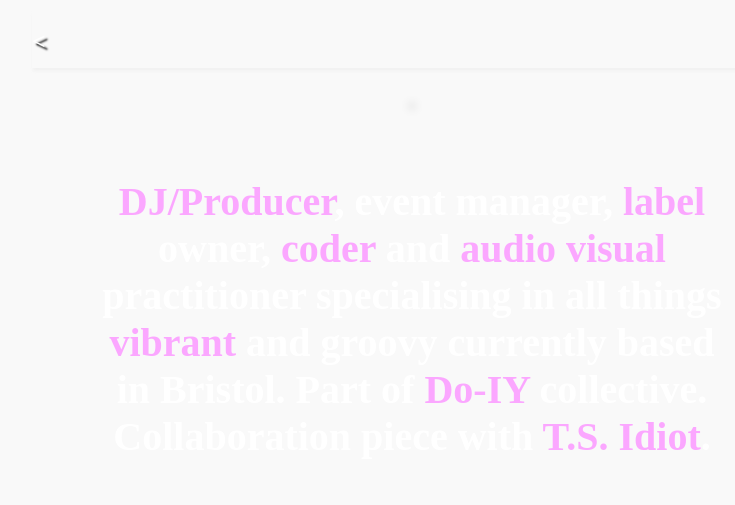
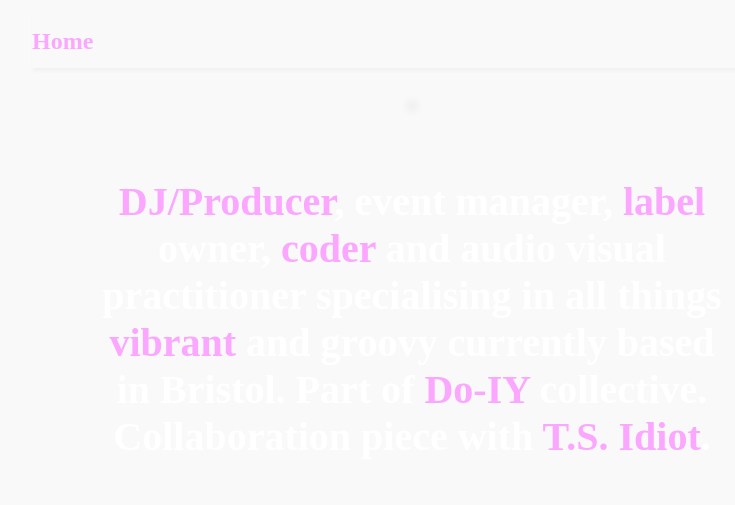
Before and after one commit to HJ959/henry_james_website, a plain HTML site: page index.html in a window 1280 px wide. Shown: the whole page, without its empty margins (228-963 px from the left). Drawn offline with nearby package versions, Linux system fonts and the light colour scheme; a web font is replaced by a local one.

```diff
--- a/index.html
+++ b/index.html
@@ -20,7 +20,7 @@
         <div id="theMainPage" class="page">
           <div class="pageHeader">
             <div class="headerElmnt">
-              <h2 onclick="showHome()" class="is-pointer"><</h2>
+              <h2 onclick="showHome()" class="click_a is-pointer">Home</h2>
             </div>
           </div>
           <div id="pageBox">
@@ -29,11 +29,12 @@
             <div id="js-home-section" class="content-section is-showing">
                 <div id="js-background_canvas"></div>
                 <div class='section'>
+                    <!--<a class="click_a is-pointer" onclick="showAV()">audio visual</a>-->
                     <h1><a class="click_a" href="https://soundcloud.com/boulderheaduk">DJ/Producer</a>,
                         event manager,
                         <a class="click_a" href="https://mint-tea-records.co.uk">label</a> owner,
                         <a class="click_a" href="https://github.com/HJ959">coder</a> and
-                        <a class="click_a is-pointer" onclick="showAV()">audio visual</a> practitioner specialising in all things
+                        audio visual practitioner specialising in all things
                         <a class="click_a is-pointer" onclick="showPrints()">vibrant</a> and groovy currently based in Bristol. Part of
                         <a class="click_a" href="https://do-iy.com">Do-IY</a> collective. Collaboration piece with
                         <a class="click_a" href="ts_idiot.html">T.S. Idiot</a>.</h1>
--- a/sass/blocks.scss
+++ b/sass/blocks.scss
@@ -20,7 +20,7 @@
 
 .headerElmnt {
   z-index: 4;
-  text-shadow: 3px 3px 2px #000000;
+  text-shadow: 3px 3px 2px $mainWhite;
 }
 
 .section {
```
Also changed, not shown: ts_idiot.html (+1 -1 lines), css/main.css.
